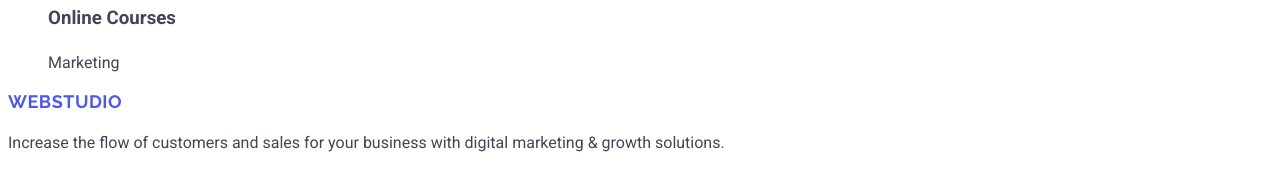
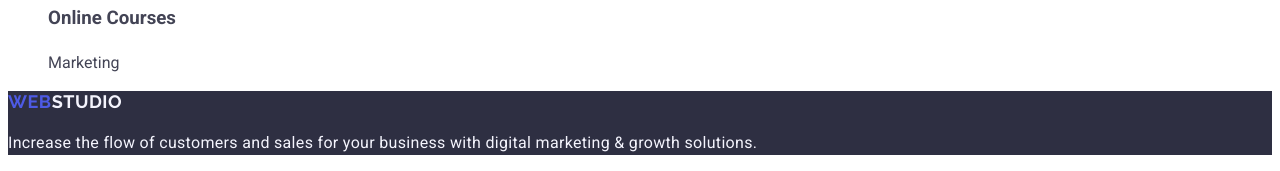
Before and after one commit to gekkoha/goit-markup-hw-02, a plain HTML site: page index.html in a window 1280 px wide. Shown: the part 5290-5461 px from the top of the page. Drawn offline with Linux system fonts and the light colour scheme; a web font is replaced by a local one.

Commit message:
Update index.html

```diff
--- a/index.html
+++ b/index.html
@@ -136,9 +136,11 @@
 </section>
 
     <!-- футер -->
-    <footer>
-        <a href="./index.html" class="footer-logo">WebStudio</a>
-        <p>Increase the flow of customers and sales for your business with digital marketing & growth solutions.</p>
+    <footer class = footerf>
+        <a href="./index.html" class="footer-logo">Web<span class="span-logo">Studio</span></a>
+        <p class="pfoot">Increase the flow of customers and
+           sales for your business with digital
+            marketing & growth solutions.</p>
     </footer>
 </body>
 
```
